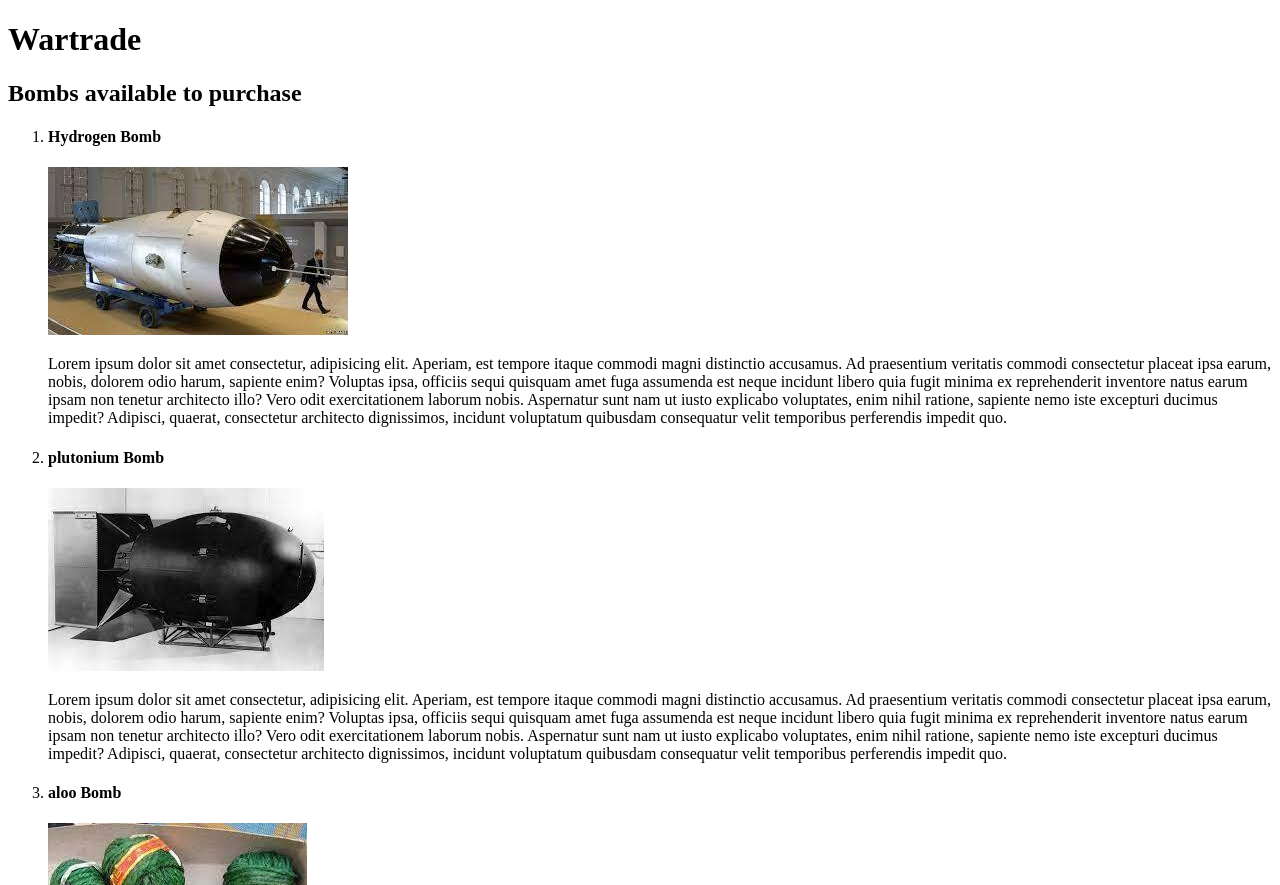
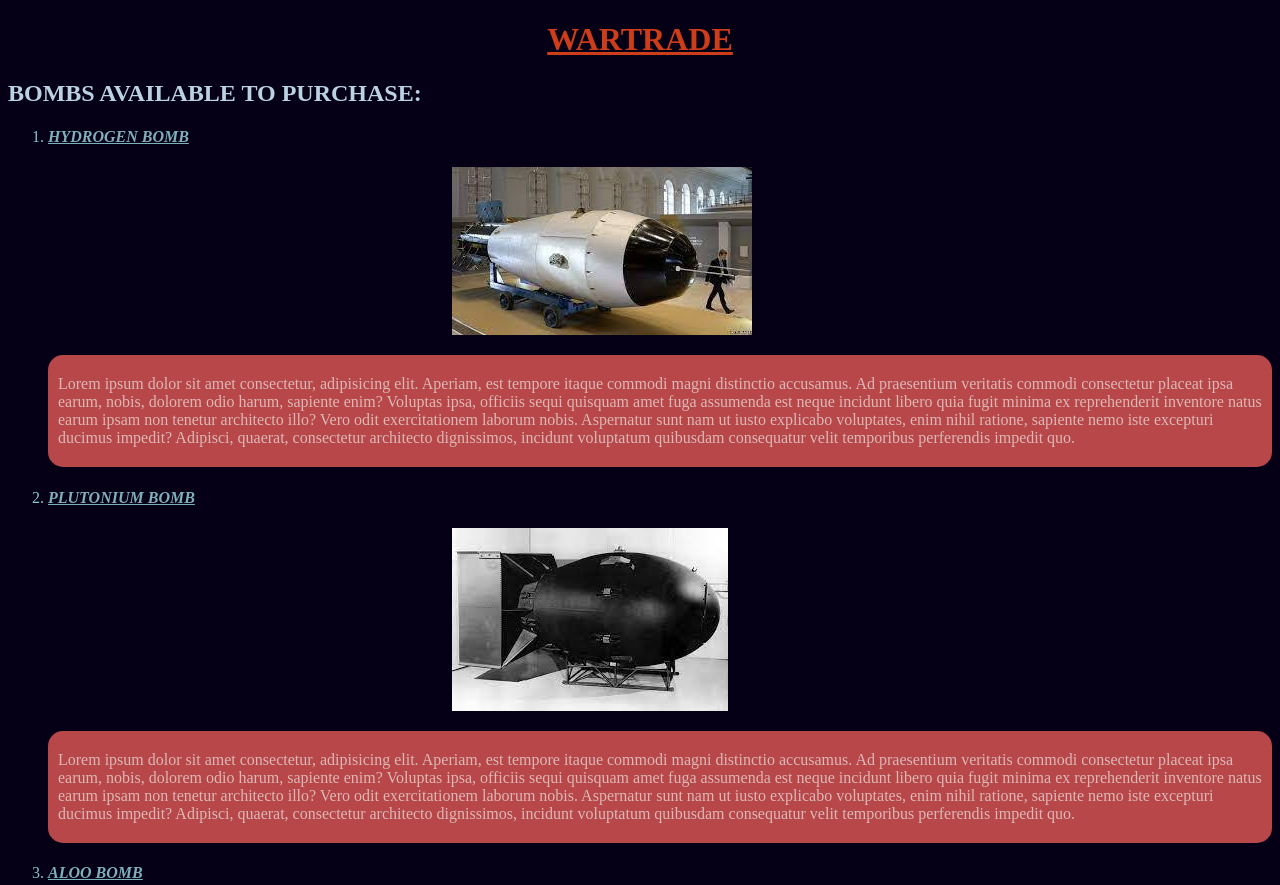
Before and after one commit to yashita-m/wartrade.github.io, a plain HTML site: page index.html in a window 1280 px wide. Shown: the top 885 px of the page. Drawn offline with Linux system fonts and the light colour scheme.

Commit message:
wartrade

```diff
--- a/index.html
+++ b/index.html
@@ -4,13 +4,15 @@
     <meta charset="UTF-8">
     <meta name="viewport" content="width=device-width, initial-scale=1.0">
     <title>Wartrade</title>
+    <link rel="stylesheet" type="text/css" href="./style.css">
 </head>
+
 <body>
-    <h1>Wartrade</h1>
-    <h2>Bombs available to purchase</h2>
+    <h1>WARTRADE</h1>
+    <h2>BOMBS AVAILABLE TO PURCHASE:</h2>
     <ol>
         <li>
-            <h4>Hydrogen Bomb</h4>
+            <h4><a href="https://en.wikipedia.org/wiki/Thermonuclear_weapon"target="_blank">HYDROGEN BOMB</a> </h4>
             <img src="0b17189a-2a10-440b-b30a-162d4246cbb4.JPG" alt="">
             <p>
                 Lorem ipsum dolor sit amet consectetur, adipisicing elit. Aperiam, est tempore itaque commodi magni distinctio accusamus. Ad praesentium veritatis commodi consectetur placeat ipsa earum, nobis, dolorem odio harum, sapiente enim?
@@ -20,7 +22,8 @@
 
         </li>
         <li>
-            <h4>plutonium Bomb</h4>
+            <h4><a href="http://hyperphysics.phy-astr.gsu.edu/hbase/NucEne/bomb.html#:~:text=Plutonium%20Bomb,easily%20produced%20in%20breeder%20reactors.">PLUTONIUM BOMB</a></h4>
+
             <img src="33ab5438-98e2-42df-872c-5cb9f88282e2.JPG" alt="">
             <p>
                 Lorem ipsum dolor sit amet consectetur, adipisicing elit. Aperiam, est tempore itaque commodi magni distinctio accusamus. Ad praesentium veritatis commodi consectetur placeat ipsa earum, nobis, dolorem odio harum, sapiente enim?
@@ -30,7 +33,7 @@
 
         </li>
         <li>
-            <h4>aloo Bomb</h4>
+            <h4><a href="https://en.wikipedia.org/wiki/Thermonuclear_weapon">ALOO BOMB</a> </h4>
             <img src="56bd41b3-8518-44ce-9101-294313386418.JPG" alt="">
             <p>
                 Lorem ipsum dolor sit amet consectetur, adipisicing elit. Aperiam, est tempore itaque commodi magni distinctio accusamus. Ad praesentium veritatis commodi consectetur placeat ipsa earum, nobis, dolorem odio harum, sapiente enim?
@@ -40,7 +43,7 @@
 
         </li>
         <li>
-            <h4>hydrogen Bomb</h4>
+            <h4><a href="https://en.wikipedia.org/wiki/Thermonuclear_weapon">HYDROGEN BOMB</a> </h4>
             <img src="b0dc8b46-4667-4c47-b97e-24fa46dd949a.JPG" alt="">
             <p>
                 Lorem ipsum dolor sit amet consectetur, adipisicing elit. Aperiam, est tempore itaque commodi magni distinctio accusamus. Ad praesentium veritatis commodi consectetur placeat ipsa earum, nobis, dolorem odio harum, sapiente enim?
@@ -50,7 +53,7 @@
 
         </li>
         <li>
-            <h4>Uranuim Bomb</h4>
+            <h4><a href="https://en.wikipedia.org/wiki/Thermonuclear_weapon">URANIUM BOMB</a> </h4>
             <img src="dd403c79-b4fb-47a6-963d-f5365866ddb1.JPG" alt="">
             <p>
                 Lorem ipsum dolor sit amet consectetur, adipisicing elit. Aperiam, est tempore itaque commodi magni distinctio accusamus. Ad praesentium veritatis commodi consectetur placeat ipsa earum, nobis, dolorem odio harum, sapiente enim?
--- /dev/null
+++ b/style.css
@@ -0,0 +1,45 @@
+body
+{
+background-color: rgb(5, 0, 22);
+color: rgb(236, 229, 229);
+}
+p
+{
+background-color: rgba(255, 100, 95, 0.712);
+padding: 20px 10px 20px 10px;
+color: rgba(246, 255, 251, 0.61);
+border-radius: 15px;
+}
+button
+{
+    padding:5px 10px;
+    font-size:10px;
+  margin-left: 20px;
+    border-radius: 5px;
+}
+a
+{
+color: rgba(176, 246, 255, 0.712);
+font-style:italic;
+font-weight:600;
+}
+li{
+    color: rgba(169, 255, 251, 0.781);
+}
+h1{
+    text-align: center;
+    text-decoration: underline;
+    color: rgba(223, 66, 27, 0.925);
+}
+h2{
+    color: rgba(212, 238, 255, 0.884);
+}
+form
+{
+    color: rgb(137, 179, 179);
+}
+img
+{
+    margin-left:33%;
+
+}
```
Also changed, not shown: 1 other file.
